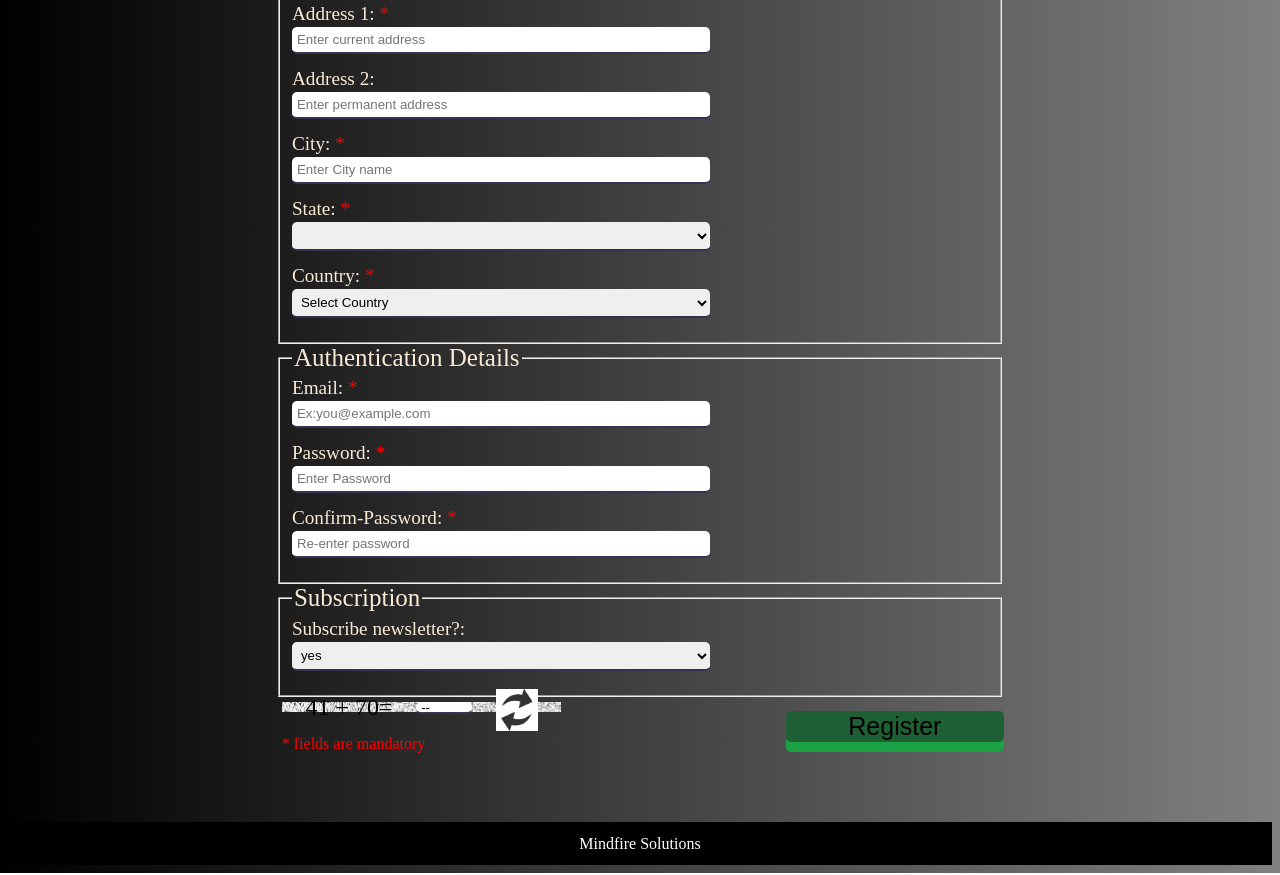
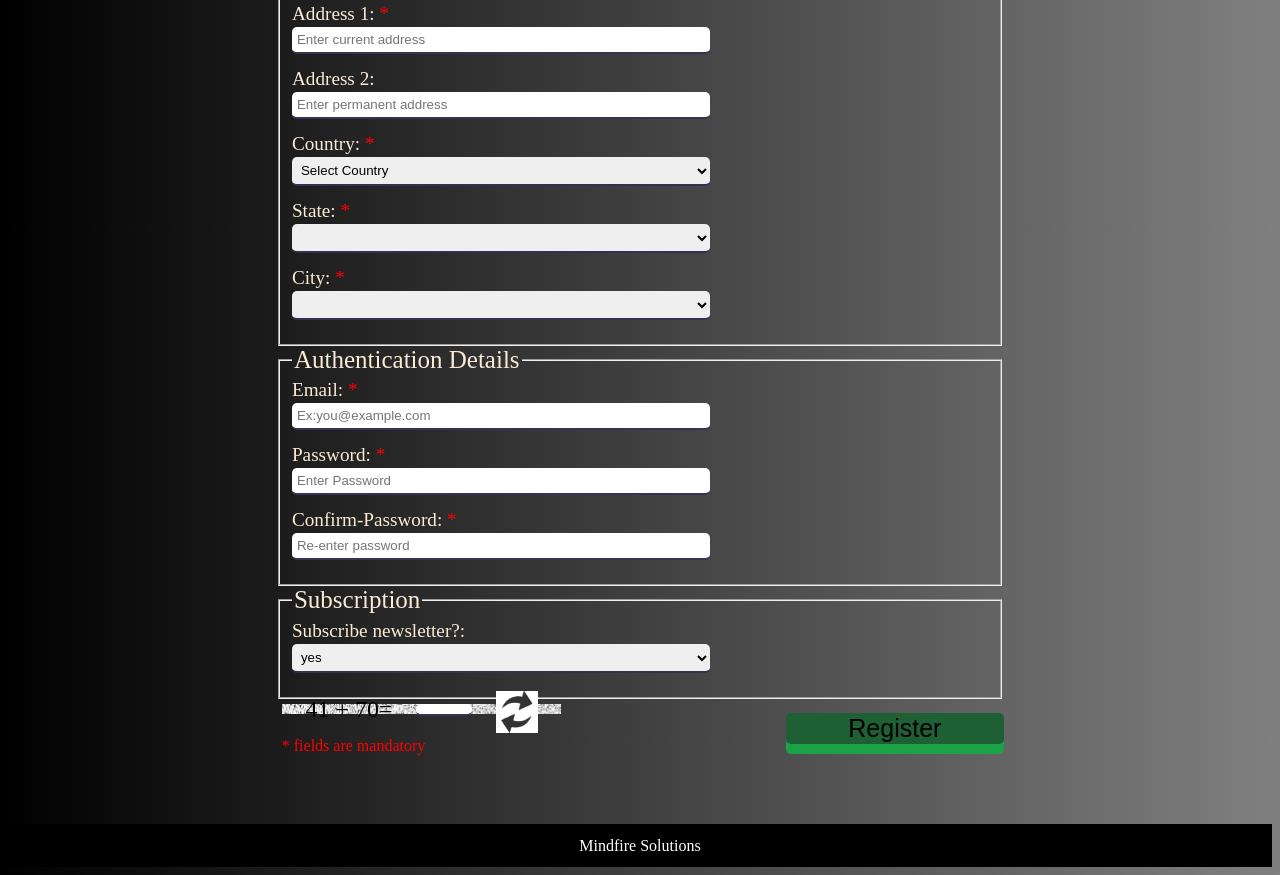
Before and after one commit to Ank-lucky/mfsi_projects, a plain HTML site: page Assignment6/validateRegFormJquery.html in a window 1280 px wide. Shown: the part 533-1408 px from the top of the page. Drawn offline with Linux system fonts and the light colour scheme.

Commit message:
registration form with validation
HTML,CSS,Jquery

```diff
--- a/Assignment6/validateRegFormJquery.html
+++ b/Assignment6/validateRegFormJquery.html
@@ -4,6 +4,7 @@
     <title>Reward Registeration Form</title>
     <link rel="stylesheet" href="CSS/validateRegForm.css">
     <script rel="text/javascript" src="Jquery/jquery-1.12.4.min.js"></script>
+    <script rel="text/javascript" src="Jquery/FetchCountriesStates.js"></script>
     <script rel="text/javascript" src="Jquery/validateFormJquery.js"></script>
     <script rel="text/javascript" src="Jquery/jqueryAnimation.js"></script>
     <body>
@@ -62,23 +63,25 @@
                                 <input type="text" placeholder="Enter permanent address">
                             </label>
 
-                            <label>City:
+                            <label>Country:
                                 <span class="required">*</span>
-                                <input type="text" id="city" placeholder="Enter City name">
+                                <select id="country"></select>
                             </label>
-                            <span id="showErrorCity" class="ErrorMsg"></span>
+                            <span id="showErrorCountry" class="ErrorMsg"></span>
 
-                            <label>State:
+                             <label>State:
                                 <span class="required">*</span>
                                 <select id="state"> </select>
                             </label>
                             <span id="showErrorState" class="ErrorMsg"></span>
 
-                            <label>Country:
+                            <label>City:
                                 <span class="required">*</span>
-                                <select id="country"></select>
+
+                                <select id="city"> </select>
                             </label>
-                            <span id="showErrorCountry" class="ErrorMsg"></span>
+                            <span id="showErrorCity" class="ErrorMsg"></span>
+
                         </fieldset>
                     </div>
                     <div class="AuthenticationDetails">
@@ -119,7 +122,7 @@
                         <div class="captchaContainer">
                             <div class="captcha">
                                 <span id="captchaExpression"></span>
-                                <input type="text" value="--" id="answer">
+                                <input type="text" id="answer">
                                 <img src="images/refresh2.png" id="image" onclick="captcha();">
 
                             </div>
```
